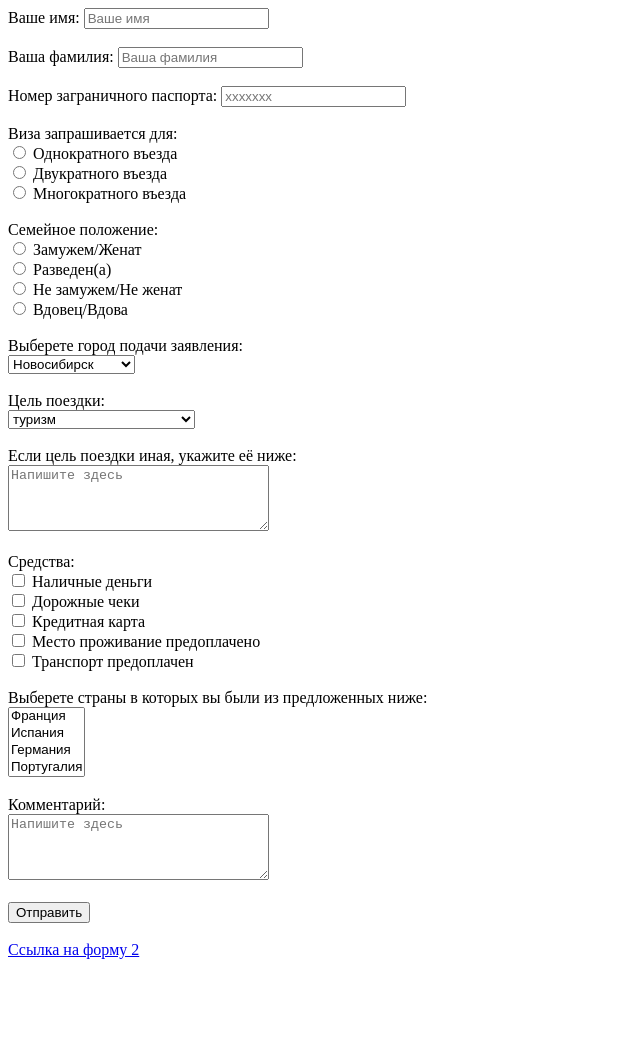
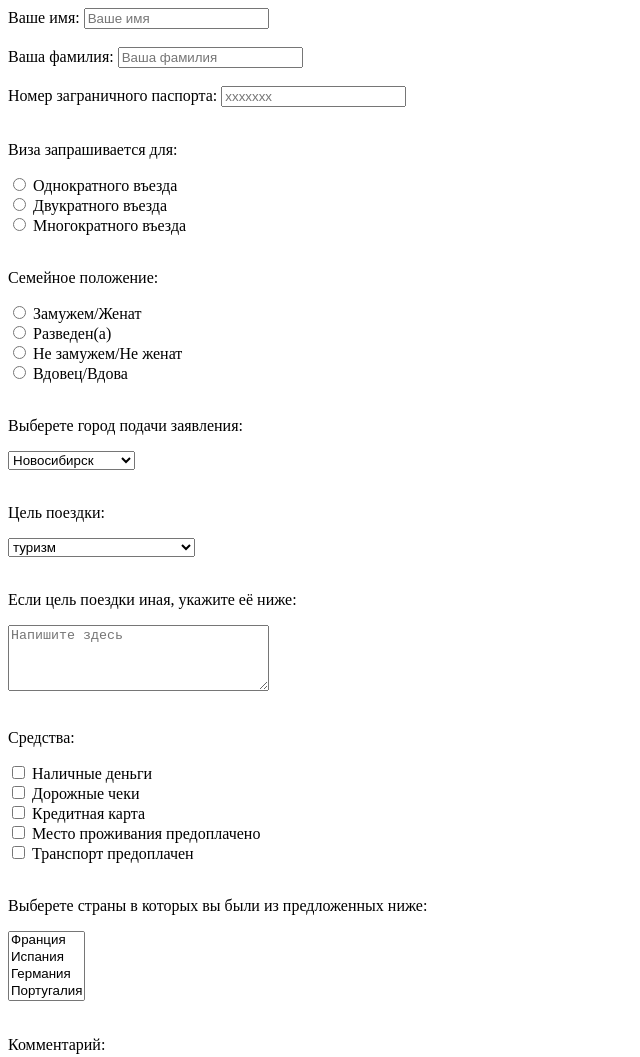
Before and after one commit to tonyavoropaeva/WebCourse2024, a plain HTML site: page Html/form1.html in a window 1280 px wide. Shown: the top 1057 px of the page, without its empty margins (0-640 px from the left). Before the commit the page ends 967 px from the top, so only its background shows below. Drawn offline with Linux system fonts and the light colour scheme.

Commit message:
испарвила html

```diff
--- a/Html/form1.html
+++ b/Html/form1.html
@@ -1,55 +1,77 @@
 <!DOCTYPE html>
+
 <html lang="ru">
 <head>
     <meta charset="UTF-8">
     <title>Анкета на получение визы</title>
 </head>
+
 <body>
 <form>
     <label>
-        Ваше имя: <input type="text" placeholder="Ваше имя" name="clientName">
+        Ваше имя: <input type="text" placeholder="Ваше имя" name="client_name">
     </label>
     <br><br>
+
     <label>
-        Ваша фамилия: <input type="text" placeholder="Ваша фамилия" name="clientSurname">
+        Ваша фамилия: <input type="text" placeholder="Ваша фамилия" name="client_surname">
     </label>
     <br><br>
+
     <label>
-        Номер заграничного паспорта: <input type="number" placeholder="ххххххх" name="passportNumber">
+        Номер заграничного паспорта: <input type="number" placeholder="ххххххх" name="passport_number">
     </label>
     <br><br>
-    <label>Виза запрашивается для: </label><br>
-    <input type="radio" id="singleEntry" name="entry"><label for="singleEntry"> Однократного въезда</label>
+
+    <p>Виза запрашивается для: </p>
+    <label>
+        <input type="radio" name="entry"> Однократного въезда
+    </label>
     <br>
-    <input type="radio" id="twoEntries" name="entry"><label for="twoEntries"> Двукратного въезда</label>
+    <label>
+        <input type="radio" name="entry"> Двукратного въезда
+    </label>
     <br>
-    <input type="radio" id="multipleEntries" name="entry"><label for="multipleEntries"> Многократного въезда</label>
+    <label>
+        <input type="radio" name="entry"> Многократного въезда
+    </label>
     <br><br>
-    <label>Семейное положение: </label><br>
-    <input type="radio" id="married" name="familyStatus"><label for="married"> Замужем/Женат</label>
+
+    <p>Семейное положение: </p>
+    <label>
+        <input type="radio" name="family_status"> Замужем/Женат
+    </label>
     <br>
-    <input type="radio" id="divorced" name="familyStatus"><label for="divorced"> Разведен(а)</label>
+    <label>
+        <input type="radio" name="family_status"> Разведен(а)
+    </label>
     <br>
-    <input type="radio" id="single" name="familyStatus"><label for="single"> Не замужем/Не женат</label>
+    <label>
+        <input type="radio" name="family_status"> Не замужем/Не женат
+    </label>
     <br>
-    <input type="radio" id="widow" name="familyStatus"><label for="widow"> Вдовец/Вдова</label>
+    <label>
+        <input type="radio" name="family_status"> Вдовец/Вдова
+    </label>
     <br><br>
-    <label>Выберете город подачи заявления: </label><br>
+
+    <p>Выберете город подачи заявления: </p>
     <label>
         <select>
             <option value="novosibirsk">Новосибирск</option>
             <option value="moscow">Москва</option>
-            <option value="saintPetersburg">Санкт-Петербург</option>
+            <option value="saint_petersburg">Санкт-Петербург</option>
             <option value="ekaterinburg">Екатеринбург</option>
         </select>
     </label>
     <br><br>
-    <label>Цель поездки: </label><br>
+
+    <p>Цель поездки: </p>
     <label>
         <select>
             <option value="tourism">туризм</option>
             <option value="business">деловая</option>
-            <option value="visitingFamily">посещение родственников</option>
+            <option value="visiting_family">посещение родственников</option>
             <option value="culture">культура</option>
             <option value="medical">лечение</option>
             <option value="study">учеба</option>
@@ -58,25 +80,37 @@
         </select>
     </label>
     <br><br>
-    <label>Если цель поездки иная, укажите её ниже: </label> <br>
+
+    <p>Если цель поездки иная, укажите её ниже: </p>
     <label>
         <textarea placeholder="Напишите здесь" cols="30" rows="4"></textarea>
     </label><br>
     <br>
-    <label>Средства: </label><br>
-    <input type="checkbox" id="cash"><label for="cash"> Наличные деньги</label>
+
+    <p>Средства: </p>
+    <label>
+        <input type="checkbox"> Наличные деньги
+    </label>
     <br>
-    <input type="checkbox" id="travellersCheques"><label for="travellersCheques"> Дорожные чеки</label>
+    <label>
+        <input type="checkbox"> Дорожные чеки
+    </label>
     <br>
-    <input type="checkbox" id="creditCard"><label for="creditCard"> Кредитная карта</label>
+    <label>
+        <input type="checkbox"> Кредитная карта
+    </label>
     <br>
-    <input type="checkbox" id="prePaidAccommodation"><label for="prePaidAccommodation"> Место проживание
-    предоплачено</label>
+    <label>
+        <input type="checkbox"> Место проживания предоплачено
+    </label>
     <br>
-    <input type="checkbox" id="prePaidTransport"><label for="prePaidTransport"> Транспорт предоплачен</label>
+    <label>
+        <input type="checkbox"> Транспорт предоплачен
+    </label>
     <br>
     <br>
-    <label>Выберете страны в которых вы были из предложенных ниже: </label><br>
+
+    <p>Выберете страны в которых вы были из предложенных ниже: </p>
     <label>
         <select multiple>
             <option value="France">Франция</option>
@@ -89,13 +123,15 @@
         </select>
     </label>
     <br><br>
-    <label>Комментарий: </label> <br>
+
+    <p>Комментарий: </p>
     <label>
         <textarea placeholder="Напишите здесь" cols="30" rows="4"></textarea>
     </label><br>
     <br>
     <button>Отправить</button>
     <br><br>
+
     <a href="form2.html">Ссылка на форму 2</a>
 </form>
 </body>
```
Also changed, not shown: Html/form2.html (+12 -0 lines).
